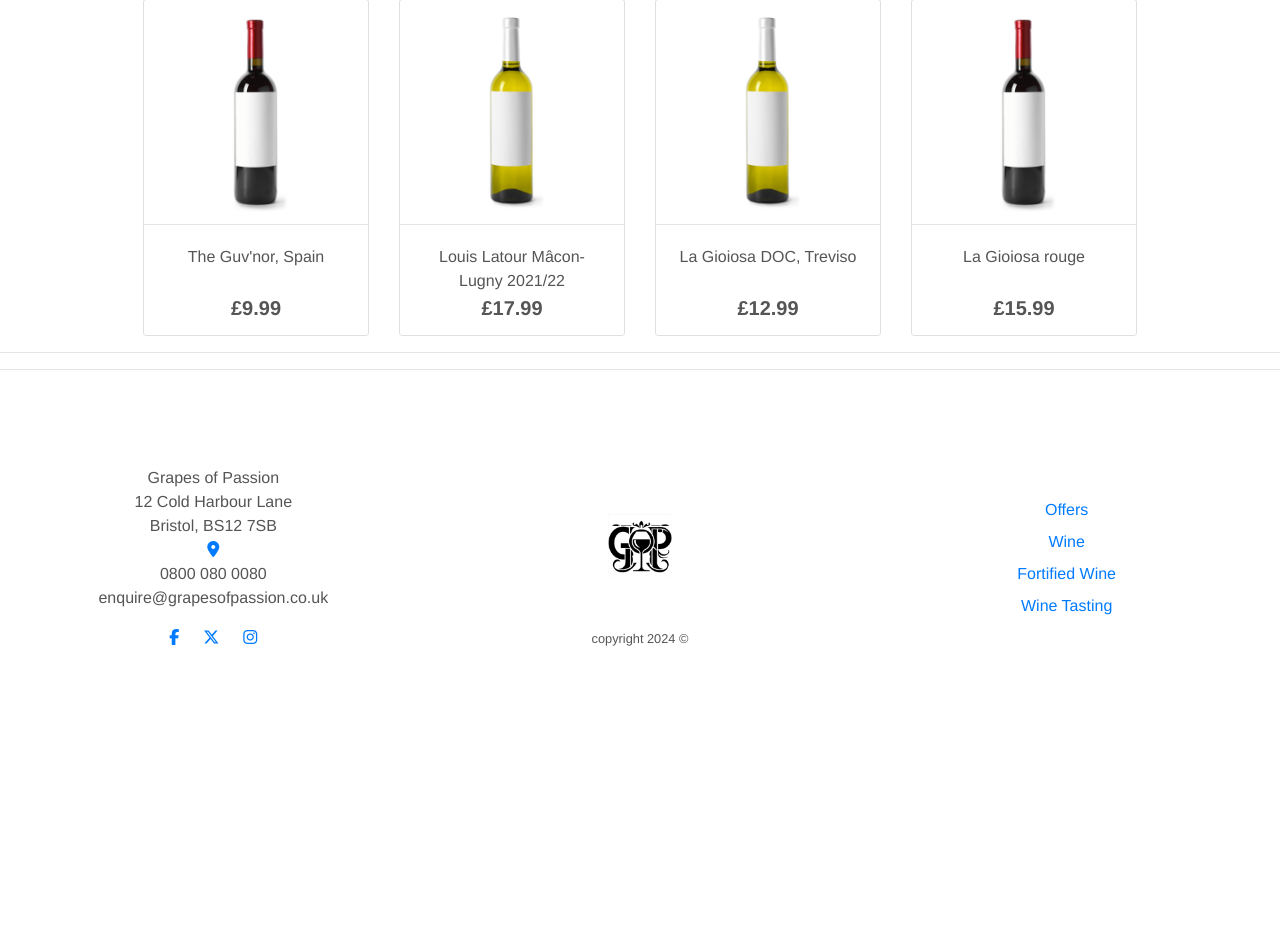
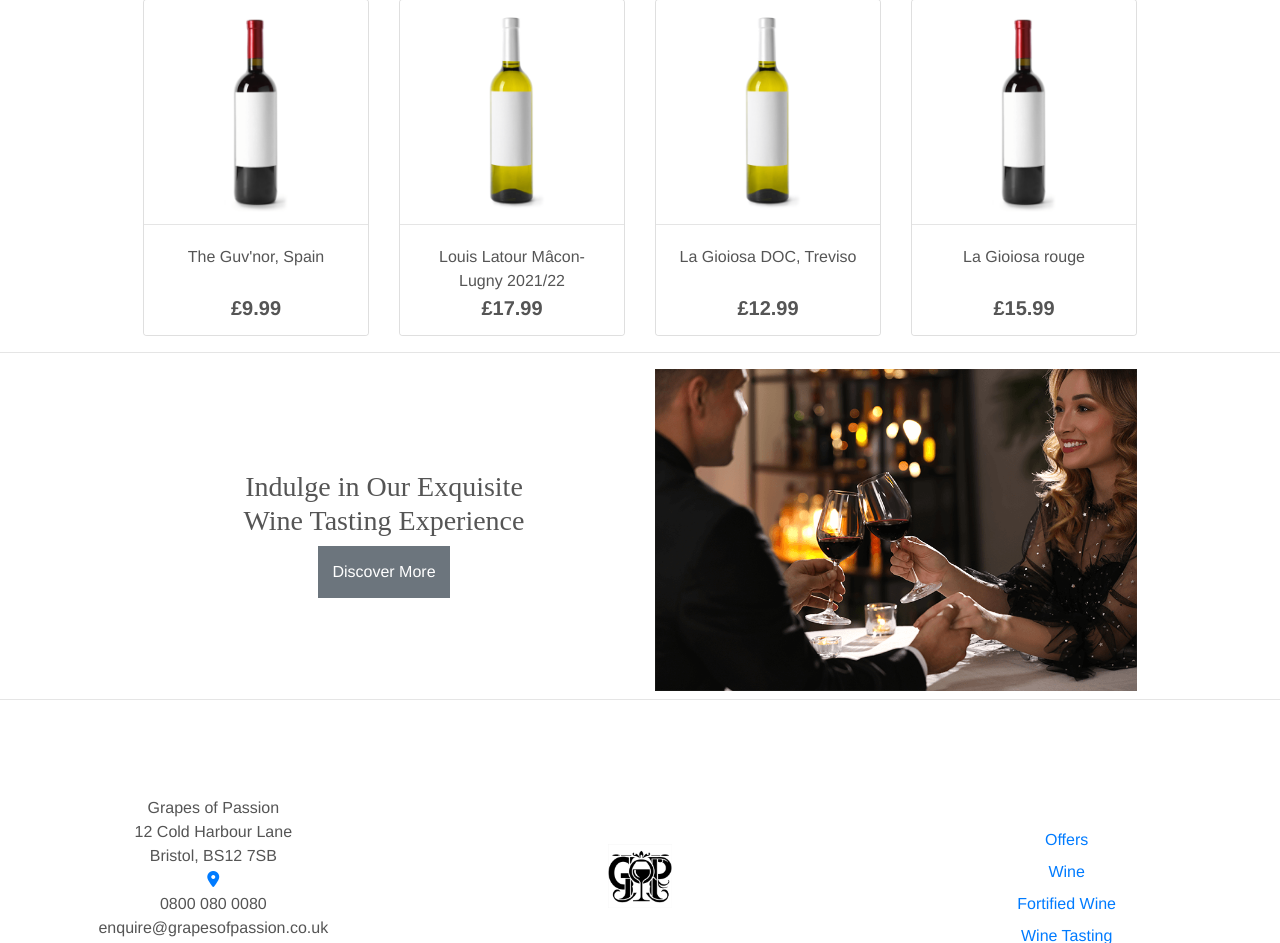
Before and after one commit to DaleFielding/grapes-of-passion, a Django app: page / in a window 1280 px wide. Shown: the part 779-1722 px from the top of the page. Before the commit the page ends 1425 px from the top, so only its background shows below. Run offline with Django 4.2, Linux system fonts and the light colour scheme; data comes from the database, SQL or seed files in the repository; some libraries are stand-ins or nearby versions.

Commit message:
Feat: add wine tasting section to home page

```diff
--- a/home/templates/home/index.html
+++ b/home/templates/home/index.html
@@ -61,4 +61,21 @@
     </div>
 
     <hr>
+
+    <!-- Wine Tasting -->
+    <div class="container">
+        <div class="row mt-3 d-flex align-items-center">
+            <div class="col-12 col-md-6 d-flex justify-content-end align-items-start order-md-2">
+                <img src="{{ MEDIA_URL }}couples-wine-tasting.png" alt="a group of people wine tasting" class="img-fluid mb-2">
+            </div>
+            <div class="col-12 col-md-6 p-3 text-center order-md-1">
+                <h3>Indulge in Our Exquisite<br>Wine Tasting Experience</h3>
+                <div class="btn btn-secondary rounded-0 px-0">
+                    <a href="{% url 'wine_tasting' %}" class="btn text-white">
+                        <span class="">Discover More</span>
+                    </a>
+                </div>
+            </div>
+        </div>
+    </div>
 {% endblock %}
```
